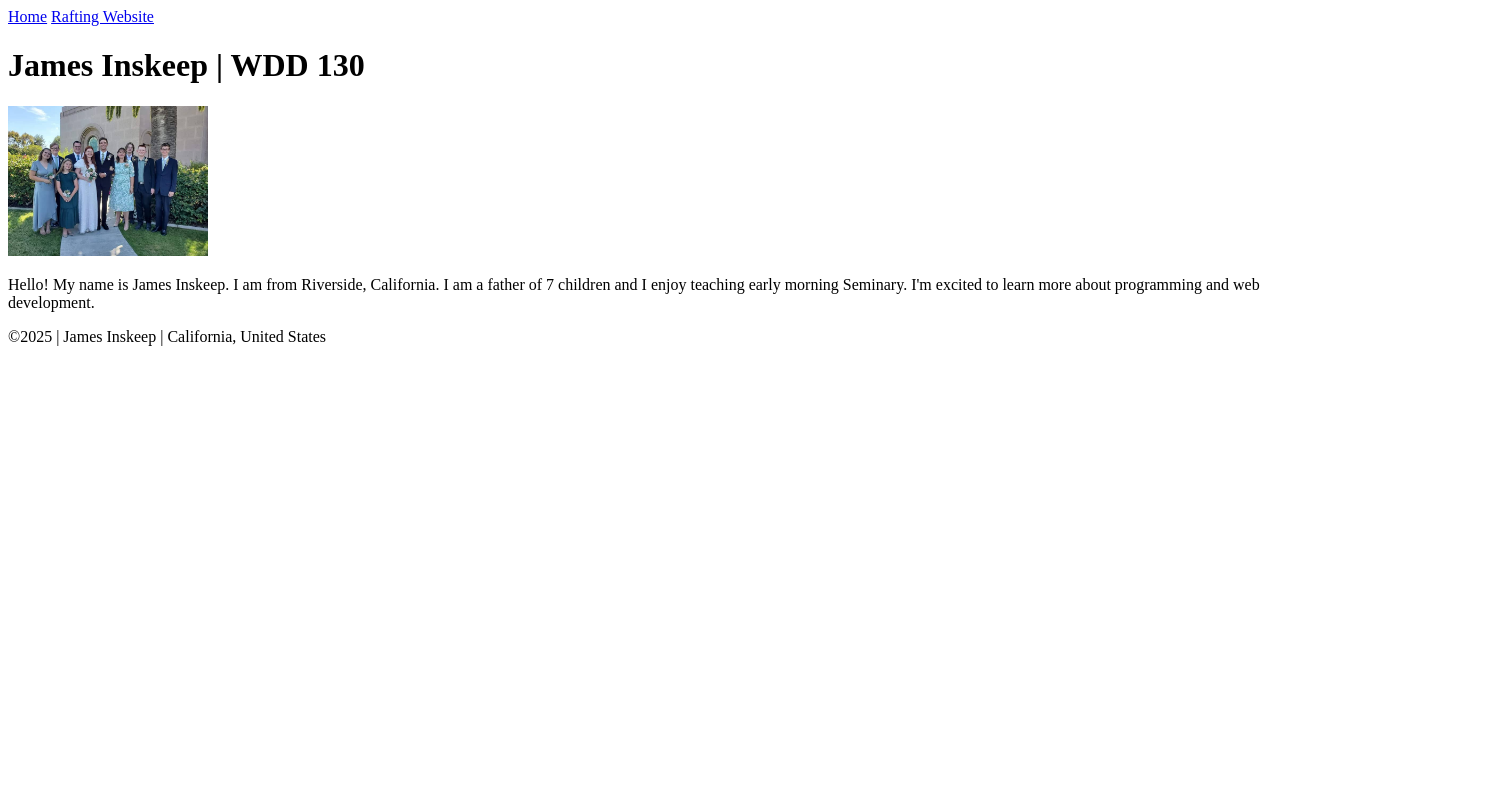
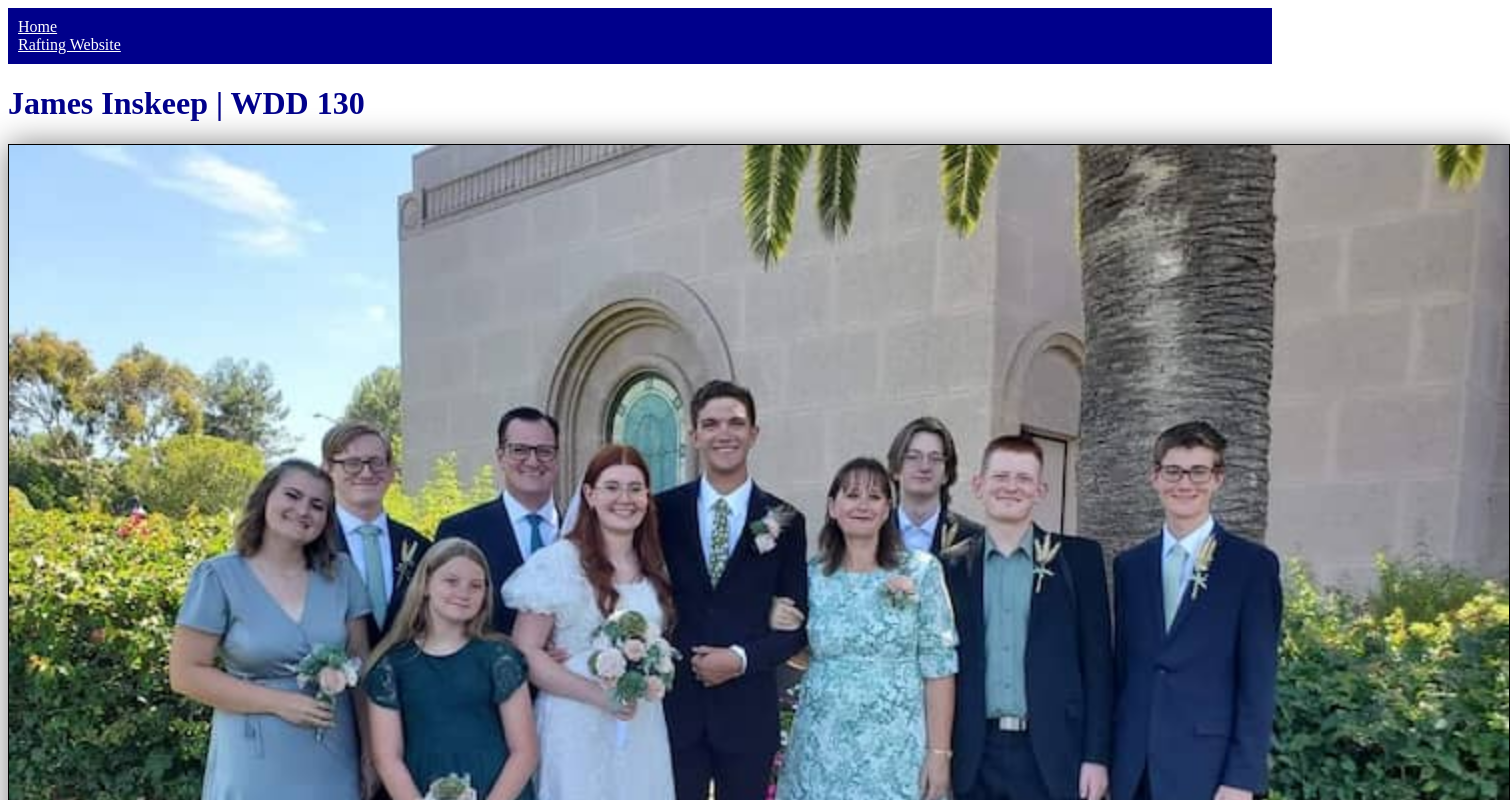
Before and after one commit to jamesinskeep/wdd130, a plain HTML site: page index.html in a window 1280 px wide. Shown: the top 800 px of the page, 1510 px wide, since content can reach past the window. Drawn offline with Linux system fonts and the light colour scheme.

Commit message:
update with css file

```diff
--- a/index.html
+++ b/index.html
@@ -4,6 +4,7 @@
 <head>
     <meta charset="utf-8">
     <meta name="viewport" content="width=device-width,initial-scale=1.0">
+    <link rel="stylesheet" href="styles/styles.css">
     <title>James Inskeep | WDD 130</title>
 </head>
 
--- /dev/null
+++ b/styles/styles.css
@@ -0,0 +1,26 @@
+nav {
+    background-color: darkblue;
+    padding: 10px;
+}
+
+nav a {
+    color: white;
+    display: block;
+    padding 20px;
+}
+
+h1 {
+    color: darkblue;
+}
+
+img {
+    width: 1500px;
+    height: auto;
+    border: 1px solid black;
+    padding 2px;
+    box-shadow: 0 0 30px gray;
+}
+
+p {
+    padding: 10px;
+}
```
